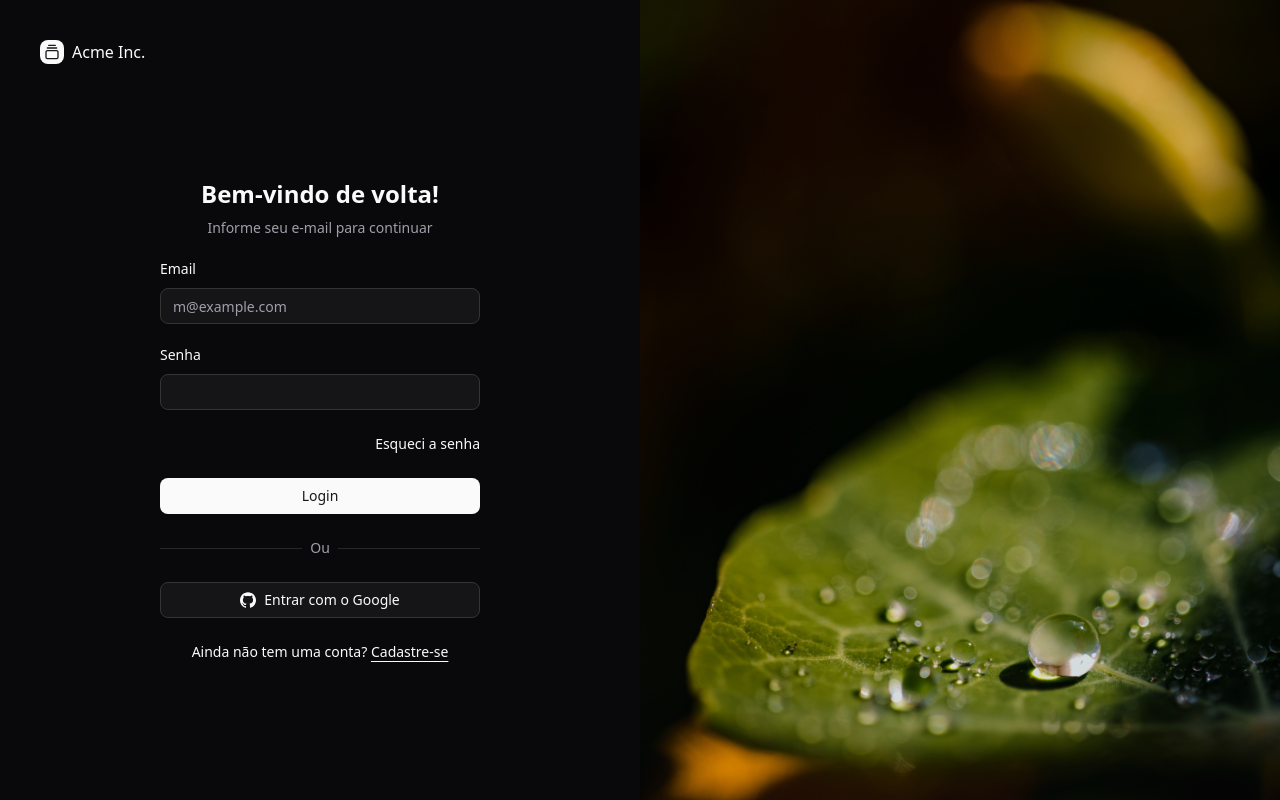
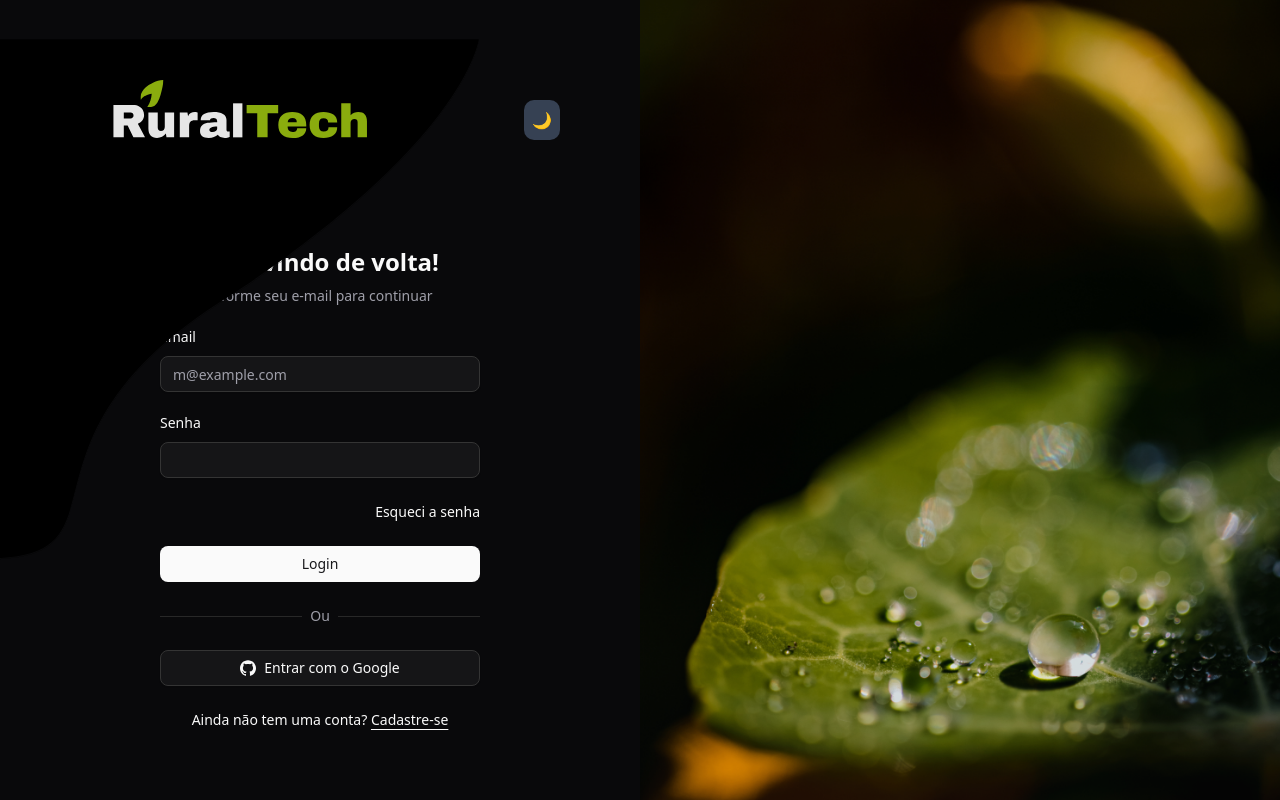
Before and after one commit to imjuliz/sistema-gestao-agro, a Next.js app in the folder gestaoagro/frontend/web/: page /login in a window 1280 px wide. Built offline with nearby package versions, Linux system fonts and the light colour scheme.

Commit message:
login darktheme

```diff
--- a/gestaoagro/frontend/web/src/app/(public)/login/page.jsx
+++ b/gestaoagro/frontend/web/src/app/(public)/login/page.jsx
@@ -1,20 +1,34 @@
 import { GalleryVerticalEnd } from "lucide-react"
-
 import { LoginForm } from "@/components/login-form"
+import { ThemeToggle } from "@/components/toggleSwitchTema";
 
 export default function LoginPage() {
   return (
     <div className="grid min-h-svh lg:grid-cols-2">
       <div className="flex flex-col gap-4 p-6 md:p-10">
-        <div className="flex justify-center gap-2 md:justify-start">
+        <div className="flex flex-col gap-4 p-6 md:p-10 relative"> {/* Adicionei relative aqui */}
+
+        {/* Imagem de fundo fora do container do logo */}
+        <img
+          src="/img/seila.svg"
+          className='absolute top-0 left-0 w-[800px] h-[600px] z-0 -ml-30 -mt-10  dark:brightness-[0.0]'
+          alt="Background"
+        />
+
+        <div className="flex items-center relative z-10"> {/* z-10 para ficar acima do fundo */}
           <a href="#" className="flex items-center gap-2 font-medium">
-            <div
-              className="bg-primary text-primary-foreground flex size-6 items-center justify-center rounded-md">
-              <GalleryVerticalEnd className="size-4" />
+            <div className="flex items-center justify-center rounded-md">
+              <img
+                src="/img/logoRuralTech.svg"
+                className='w-80 h-20 dark:brightness-[0.9]'
+                alt="RuralTech Logo"
+              />
             </div>
-            Acme Inc.
           </a>
+          <div className="flex-1"></div>
+          <ThemeToggle />
         </div>
+      </div>
         <div className="flex flex-1 items-center justify-center">
           <div className="w-full max-w-xs">
             <LoginForm />
```
